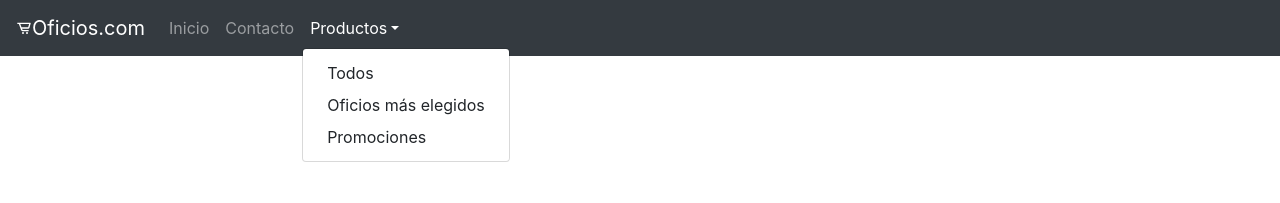
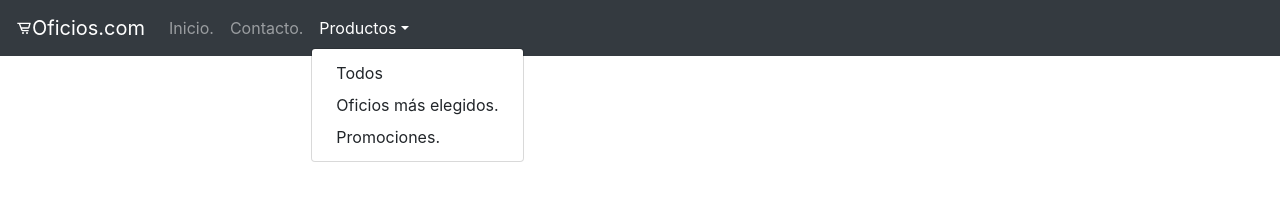
Before and after one commit to joselautaro/ProyectoReact, a React (Create React App) app: page / in a window 1280 px wide. Both pictures are taken after a click on the button "Productos". Shown: the top 203 px of the page. Built offline with nearby package versions, Linux system fonts and the light colour scheme.

Commit message:
Desafio 2

```diff
--- a/src/components/CartWidget.jsx
+++ b/src/components/CartWidget.jsx
@@ -8,7 +8,7 @@ const Icon = () =>{
     return (
 
 
-        <h4> Lets go for a <BiCartAlt/>? </h4>
+        <h5> Lets go for a <BiCartAlt/>? </h5>
     )
 
 }
--- a/src/components/NavBar.jsx
+++ b/src/components/NavBar.jsx
@@ -12,12 +12,12 @@ const NavBar = () =>{
         <Navbar.Toggle aria-controls="basic-navbar-nav" />
         <Navbar.Collapse id="basic-navbar-nav">
           <Nav>
-            <Nav.Link href="https://www.google.com/">Inicio</Nav.Link>
-            <Nav.Link href="https://www.google.com/">Contacto</Nav.Link>
+            <Nav.Link href="https://www.google.com/">Inicio.</Nav.Link>
+            <Nav.Link href="https://www.google.com/">Contacto.</Nav.Link>
             <NavDropdown title="Productos" id="basic-nav-dropdown">
               <NavDropdown.Item href="https://www.google.com/">Todos</NavDropdown.Item>
-              <NavDropdown.Item href="https://www.google.com/">Oficios más elegidos</NavDropdown.Item>
-              <NavDropdown.Item href="https://www.google.com/">Promociones</NavDropdown.Item>
+              <NavDropdown.Item href="https://www.google.com/">Oficios más elegidos.</NavDropdown.Item>
+              <NavDropdown.Item href="https://www.google.com/">Promociones.</NavDropdown.Item>
             </NavDropdown>
           </Nav>
           </Navbar.Collapse>
```
